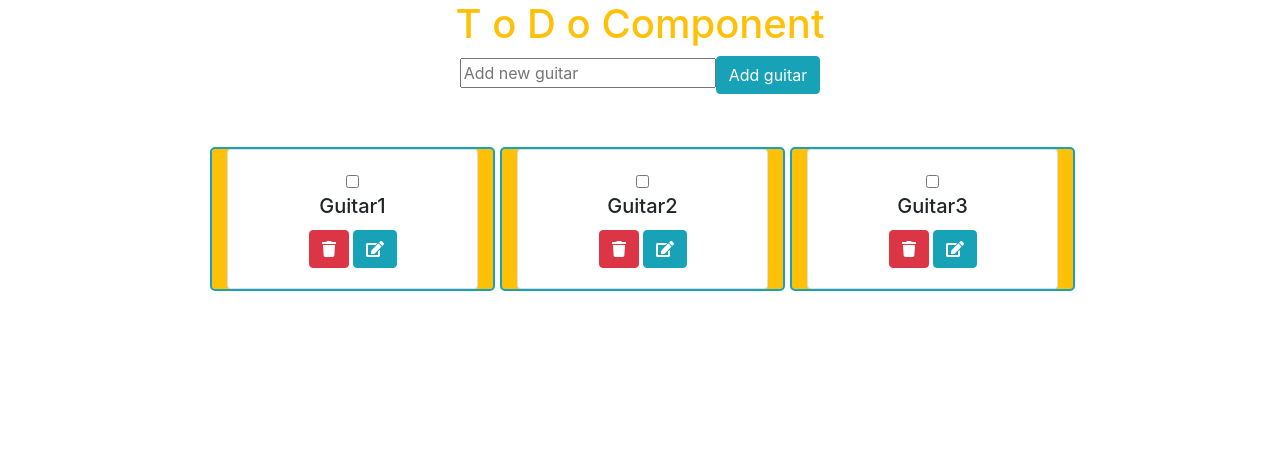
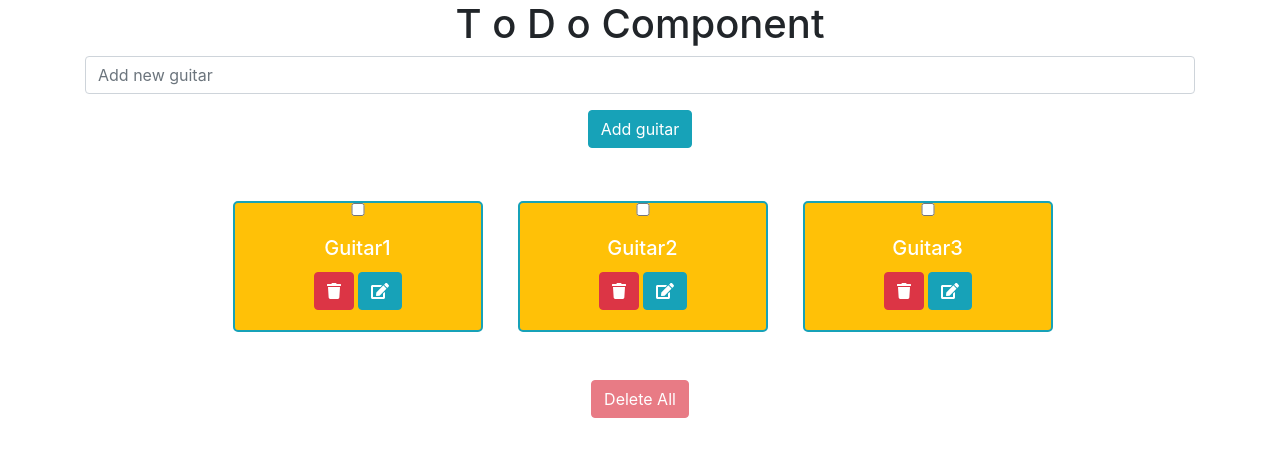
Before and after one commit to TatevTuman/Bitschool, a React (Create React App) app: page / in a window 1280 px wide. Shown: the top 456 px of the page. Built offline with nearby package versions, Linux system fonts and the light colour scheme.

Commit message:
lesson-09.02

```diff
--- a/src/Components/AddTask/AddTask.js
+++ b/src/Components/AddTask/AddTask.js
@@ -35,22 +35,23 @@ class AddTask extends Component {
     }
 
     render() {
+        const {isAnyTaskChecked} = this.props
 
         return (<div>
-            <input type="text" placeholder="Add new guitar " onChange={this.handleChange}
-                   value={this.state.inputValue}
-                   onKeyPress={this.addAllTexts}/>
-      {/*
-            <Form>
-                <Form.Group controlId="tat">
-                    <Form.Control type="text" placeholder="Add new guitar" onChange={this.handleChange}
-                                  onKeyPress={this.addAllTexts}
-                                  value={this.state.inputValue}/>
-                </Form.Group>
-            </Form>*/}
+
+            <Form.Group controlId="tat">
+                <Form.Control type="text" placeholder="Add new guitar" onChange={this.handleChange}
+                              onKeyPress={this.addAllTexts}
+                              value={this.state.inputValue}
+                              disabled={isAnyTaskChecked}/>
+            </Form.Group>
+            <Button variant="info"
+                    onClick={this.handleButton}
+            disabled={isAnyTaskChecked}>
+                Add guitar
+            </Button>
 
 
-            <Button variant="info" onClick={this.handleButton}>Add guitar</Button>
         </div>)
 
     }
--- a/src/Components/Checkout/Checkout.js
+++ /dev/null
@@ -1,24 +0,0 @@
-import React, {Component} from "react";
-
-
-class Checkout extends Component {
-    state = {
-        checked: false
-    }
-    changeCheckout = () => {
-        this.setState({
-            checked: !this.state.checked
-        })
-    }
-
-    render() {
-        return (
-            <div>
-                <input type="checkbox" checked={this.state.checked} onClick={this.changeCheckout} onChange={()=>{}}/>
-            </div>
-        )
-    }
-}
-
-
-export default Checkout;
--- a/src/Components/Task/Task.js
+++ b/src/Components/Task/Task.js
@@ -1,21 +1,35 @@
 import React from "react";
 import {FontAwesomeIcon} from '@fortawesome/react-fontawesome';
 import {faTrash, faEdit} from '@fortawesome/free-solid-svg-icons';
-import Checkout from "../Checkout/Checkout";
 import {Button, Card} from "react-bootstrap";
+import s from "./Task.module.css"
 
 
-const Task =({task, handleDeleteTask})=> {
+const Task = ({task, handleDeleteTask, handleToggleCheckTasks, isAnyTaskChecked , isChecked}) => {
+const cls = [s.tasksBackground]
+    if(isChecked){
+        cls.push(s.checkedBackground)
+    }
+    return (
+        <Card className={cls.join(" ")}>
+            <input onClick={() => handleToggleCheckTasks(task._id)} type="checkbox"/>
+            <Card.Body>
+                <Card.Title>{task.title}</Card.Title>
 
-    return (
-        <Card>
-            <Card.Body>
-                <Checkout/>
-                <Card.Title>{task.title}</Card.Title>
                 <Button
-                    onClick={(e)=>handleDeleteTask(task._id)}
-                    variant="danger"> <FontAwesomeIcon icon={faTrash}/></Button>
-                <Button className="ml-1" variant="info"> <FontAwesomeIcon icon={faEdit}/></Button>
+                    onClick={() => handleDeleteTask(task._id)}
+                    variant="danger"
+                    disabled={isAnyTaskChecked}>
+                    <FontAwesomeIcon icon={faTrash}/>
+                </Button>
+
+                <Button className="ml-1"
+                        variant="info"
+                        disabled={isAnyTaskChecked}>
+                    <FontAwesomeIcon icon={faEdit}/>
+
+                </Button>
+
             </Card.Body>
         </Card>
 
@@ -23,13 +37,3 @@ const Task =({task, handleDeleteTask})=> {
 }
 
 export default Task;
-
-
-/*
-<div>
-    <Checkout/>
-    <p>{item.title}</p>
-    <FontAwesomeIcon icon={faTrash}/> <FontAwesomeIcon icon={faEdit}/>
-
-</div>
-*/
--- /dev/null
+++ b/src/Components/Task/Task.module.css
@@ -0,0 +1,13 @@
+.tasksBackground {
+    background-color: #ffc107;
+    border: #17a2b8 2px solid;
+    border-radius: 5px;
+    color:white;
+    margin-top: 5px;
+    margin-left: 5px;
+}
+
+.checkedBackground {
+    background-color: #a59d70;
+
+}
--- a/src/Components/ToDo/ToDo.js
+++ b/src/Components/ToDo/ToDo.js
@@ -1,8 +1,7 @@
 import React, {Component} from "react";
 import Task from "../Task/Task";
 import AddTask from "../AddTask/AddTask";
-import {Col, Container, Row} from "react-bootstrap";
-import s from "./ToDo.module.css";
+import {Button, Col, Container, Row} from "react-bootstrap";
 import idGenerator from "../Utils/idGenerator";
 
 
@@ -12,7 +11,9 @@ class ToDo extends Component {
             {_id: idGenerator(), title: "Guitar1"},
             {_id: idGenerator(), title: "Guitar2"},
             {_id: idGenerator(), title: "Guitar3"}
-        ]
+        ],
+       /* checkedTasks: [],*/
+        checkedTasks: [],
     }
 
     handleSubmit = (value) => {
@@ -36,24 +37,64 @@ class ToDo extends Component {
         });
     }
 
+    handleToggleCheckTasks = (_id) => {
+        let checkedTasks = [...this.state.checkedTasks]
+        if (!checkedTasks.includes(_id)) {
+            checkedTasks.push(_id)
+        } else {
+            checkedTasks = checkedTasks.filter(taskId => taskId !== _id)
+        }
+        this.setState({
+            checkedTasks
+        })
+        console.log(checkedTasks);
+    }
+
+
+    handleDeleteCheckedTasks = () => {
+
+        const {checkedTasks} = this.state;
+        let tasks = [...this.state.tasks];
+        tasks = tasks.filter(task => !checkedTasks.includes(task._id));
+        this.setState({
+            tasks,
+            checkedTasks: []
+        });
+
+    }
+
+
     render() {
-        const tasksJSX = this.state.tasks.map(task => {
-            return <Col key={task._id} className={s.guitarsList} xs={12} sm={6} md={4} lg={3}>
+        const {checkedTasks, tasks} = this.state;
+        const tasksJSX = tasks.map(task => {
+            return <Col key={task._id} xs={12} sm={6} md={4} lg={3}>
                 <Task task={task}
                       handleDeleteTask={this.handleDeleteTask}
-                /></Col>
+                      handleToggleCheckTasks={this.handleToggleCheckTasks}
+                      isAnyTaskChecked={!!checkedTasks.length}
+                      isChecked={checkedTasks.includes(task._id)}
+                />
+            </Col>
         });
         return (
             <Container>
                 <h1> T o D o Component</h1>
                 <Row>
                     <Col>
-                        <AddTask handleSubmit={this.handleSubmit}/>
+                        <AddTask handleSubmit={this.handleSubmit}
+                                 isAnyTaskChecked={!!checkedTasks.length}/>
                     </Col>
                 </Row>
 
                 <Row className={guitarWrapperRow.join(" ")}>
-                    {tasksJSX}
+                    {tasksJSX.length ? tasksJSX : <p>No tasks!</p>}
+                </Row>
+                <Row className="justify-content-center mt-5">
+                    <Button variant="danger"
+                            onClick={this.handleDeleteCheckedTasks}
+                            disabled={!!!checkedTasks.length}>
+                        Delete All
+                    </Button>
                 </Row>
 
             </Container>)
--- a/src/Components/ToDo/ToDo.module.css
+++ /dev/null
@@ -1,12 +0,0 @@
-.guitarsList {
-
-    border: #17a2b8 2px solid;
-    border-radius: 5px;
-    background: #ffc107;
-    margin-top: 5px;
-    margin-left: 5px;
-}
-
-h1{
-    color:#ffc107;
-}
```
